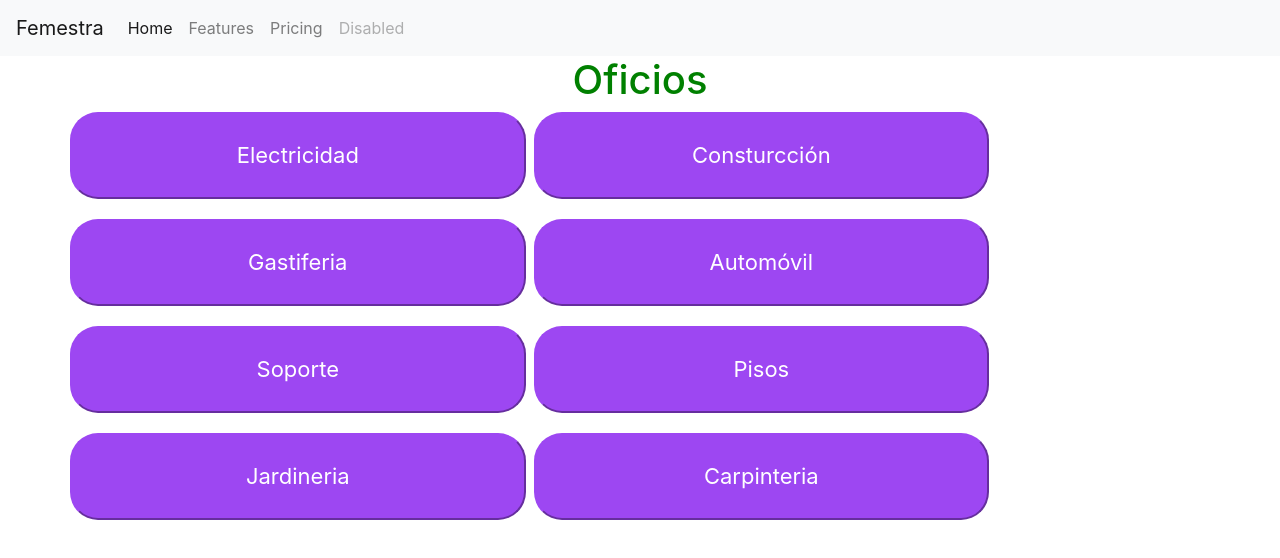
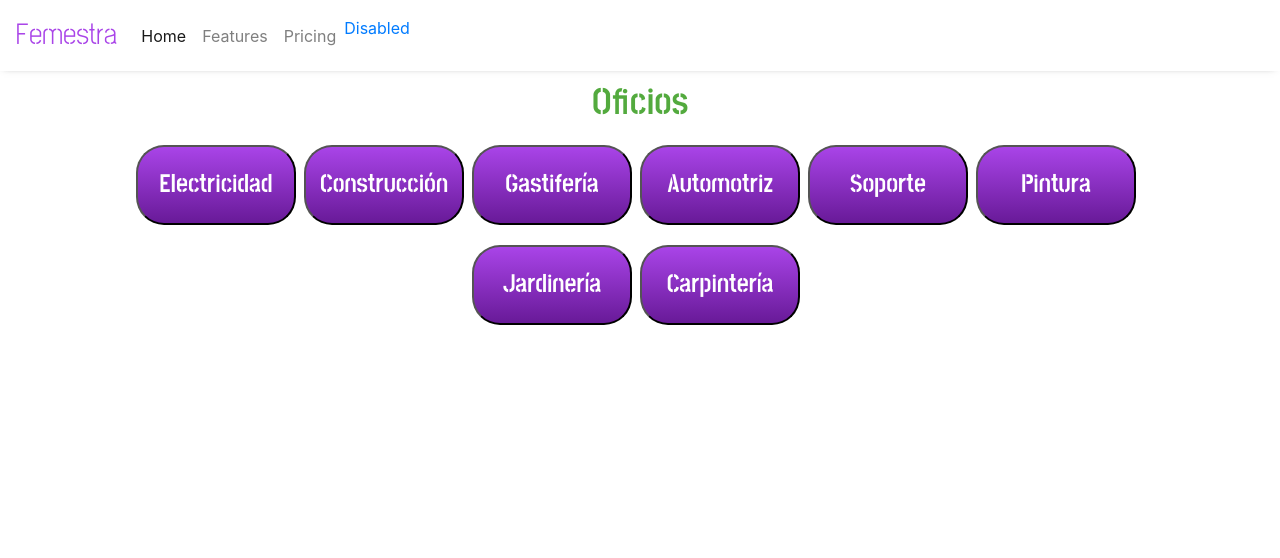
Before and after one commit to natiacostap/Femaestra, a React (Create React App) app: page /femaestra/buscar in a window 1280 px wide. Shown: the top 558 px of the page. Built offline with nearby package versions, Linux system fonts and the light colour scheme.

Commit message:
arreglo de botones y font en menuOficios

```diff
--- a/src/components/Navbar.jsx
+++ b/src/components/Navbar.jsx
@@ -1,23 +1,31 @@
 import React, { Component } from 'react';
 import { Link } from 'react-router-dom';
 
+const styleNav = {
+    color: '#A944E8',
+    fontFamily: "Post No Bills Jaffna Regular",
+    fontSize: 30
+}
+const shadow = {
+    boxShadow: '-1px 0px 8px -5px #464646'
 
+}
 
 class Navbar extends Component {
     render(){
         return(
             <React.Fragment>
-                <nav class="navbar navbar-expand-lg navbar-light bg-light">
-                    <Link className="link"  to="/Home"><a class="navbar-brand" href="#">Femestra</a></Link>
-                    <button class="navbar-toggler" type="button" data-toggle="collapse" data-target="#navbarNavAltMarkup" aria-controls="navbarNavAltMarkup" aria-expanded="false" aria-label="Toggle navigation">
-                        <span class="navbar-toggler-icon"></span>
+                <nav class="navbar navbar-expand-lg navbar-light" style={shadow}>
+                    <Link className="link"  to="/Home"><a class="navbar-brand" style={styleNav} href="#Home">Femestra</a></Link>
+                    <button className="navbar-toggler" type="button" data-toggle="collapse" data-target="#navbarNavAltMarkup" aria-controls="navbarNavAltMarkup" aria-expanded="false" aria-label="Toggle navigation">
+                        <span className="navbar-toggler-icon"></span>
                     </button>
-                    <div class="collapse navbar-collapse" id="navbarNavAltMarkup">
-                        <div class="navbar-nav">
-                        <a class="nav-item nav-link active" href="#">Home <span class="sr-only">(current)</span></a>
-                        <a class="nav-item nav-link" href="#">Features</a>
-                        <a class="nav-item nav-link" href="#">Pricing</a>
-                        <a class="nav-item nav-link disabled" href="#" tabindex="-1" aria-disabled="true">Disabled</a>
+                    <div className="collapse navbar-collapse" id="navbarNavAltMarkup">
+                        <div className="navbar-nav">
+                            <a className="nav-item nav-link active" href="#">Home <span class="sr-only">(current)</span></a>
+                            <a className="nav-item nav-link" href="#">Features</a>
+                            <a className="nav-item nav-link" href="#">Pricing</a>
+                            <a classNAme="nav-item nav-link disabled" href="#" tabindex="-1" aria-disabled="true">Disabled</a>
                         </div>
                     </div>
                 </nav>
--- a/src/views/Home.jsx
+++ b/src/views/Home.jsx
@@ -1,7 +1,6 @@
 import React, { Component } from 'react';
 import { Link } from 'react-router-dom';
 import Buttons from '../components/Buttons.jsx'
-import '../font/PostNoBillsJaffna-Regular.woff'
 
 
 const logoStyle = {
@@ -11,9 +10,11 @@ const logoStyle = {
 }
 const titleStyle = {
     textAlign : 'center',
-    color: '#438B31',
+    color: '#53AA3E',
     fontFamily: "Post No Bills Jaffna Bold",
-    fontSize: 50
+    fontSize: 50,
+    fontWeight: 'bold',
+    marginTop: '-5%',
 }
 
 const subTitle = {
@@ -45,10 +46,14 @@ class Home extends Component {
                     <img className='img-fluid' style={logoStyle} src={require('../img/amigas.png')}></img>
                     <h1 style={titleStyle}>FEMAESTRA</h1>
                     <h5 style={subTitle} >mujeres para mujeres</h5>
-                    <div style={{paddingTop: 5}}>
+                    <div style={{paddingTop: 5}} className=' row justify-content-center'>
                         <Link className="link"  to="/buscar"> <Buttons style={buttonStyle} title={'Buscar'}/> </Link>
                         <Link className="link"  to="/ofrecer"> <Buttons style={buttonStyle} title={'Ofrecer'}/> </Link>
-                        <Link className="link"  to="/eventos"> <Buttons style={buttonStyle} title={'Eventos'}/> </Link>
+                        <Link className="link"  to="/eventos"> <Buttons style={buttonStyle} title={'Talleres'}/> </Link>
+                    </div>
+                    <div className='row justify-content-center' style={{paddingTop: 10}}>
+
+                        <a style={{color: '#53AA3E'}}>Crear cuenta</a>
                     </div>
                 </div>
             </React.Fragment>
--- a/src/views/MenuOficios.jsx
+++ b/src/views/MenuOficios.jsx
@@ -5,22 +5,27 @@ import Buttons from '../components/Buttons.jsx'
 
 
 const buttonStyle = {
-    paddingTop: 25,
-    paddingBottom: 25,
-    backgroundColor: '#9d47f2',
-    borderColor: '#9d47f2',
-    width: '45%',
+    background: 'linear-gradient(180deg, #A944E8 0%, rgba(255, 255, 255, 0) 100%), #681A98',
+    width: 160,
+    height: 80,
     borderRadius: 28,
     color: '#fff',
     fontWeigth: 'bold',
-    fontSize: 22,
+    fontSize: 26,
     marginBottom: 20,
-    marginRight: 8
-}
+    marginRight: 8,
+    fontFamily: "Post No Bills Jaffna Bold",
+   }
 
 const styleTitle = {
     textAlign: 'center',
-    color: 'green',
+    color: '#53AA3E',
+    fontFamily: "Post No Bills Jaffna Bold",
+    fontSize: 38,
+    fontWeight: 'bold',
+    paddingTop: 10,
+    paddingBottom: 10
+
 
 }
 
@@ -31,19 +36,18 @@ class MenuOficios extends Component {
         return(
             <React.Fragment>
                   <Navbar/>
-                  <div className='container'>
+
                     <h1 style={styleTitle}>Oficios</h1>
-                    <div className='row'>
-                        <div>
+                    <div className='container'>
+                    <div className='row justify-content-center'>
                             <Link className="link"  to="/carpinteria"><Buttons style={buttonStyle} title={'Electricidad'}/></Link>
-                            <Link className="link"  to="/construccion"><Buttons style={buttonStyle} title={'Consturcción'}/></Link>
-                            <Link className="link"  to="/gastiferia"><Buttons style={buttonStyle} title={'Gastiferia'}/></Link>
-                            <Link className="link"  to="/automovil"><Buttons style={buttonStyle} title={'Automóvil'}/></Link>
+                            <Link className="link"  to="/construccion"><Buttons style={buttonStyle} title={'Construcción'}/></Link>
+                            <Link className="link"  to="/gastiferia"><Buttons style={buttonStyle} title={'Gastifería'}/></Link>
+                            <Link className="link"  to="/automovil"><Buttons style={buttonStyle} title={'Automotriz'}/></Link>
                             <Link className="link"  to="/soporte"><Buttons style={buttonStyle} title={'Soporte '}/></Link>
-                            <Link className="link"  to="/pisos"><Buttons style={buttonStyle} title={'Pisos'}/></Link>
-                            <Link className="link"  to="/jardineria"><Buttons style={buttonStyle} title={'Jardineria'}/></Link>
-                            <Link className="link"  to="/electricidad"><Buttons style={buttonStyle} title={'Carpinteria'}/></Link>
-                        </div>
+                            <Link className="link"  to="/pisos"><Buttons style={buttonStyle} title={'Pintura'}/></Link>
+                            <Link className="link"  to="/jardineria"><Buttons style={buttonStyle} title={'Jardinería'}/></Link>
+                            <Link className="link"  to="/electricidad"><Buttons style={buttonStyle} title={'Carpintería'}/></Link>
                     </div>
                 </div>
             </React.Fragment>
```
